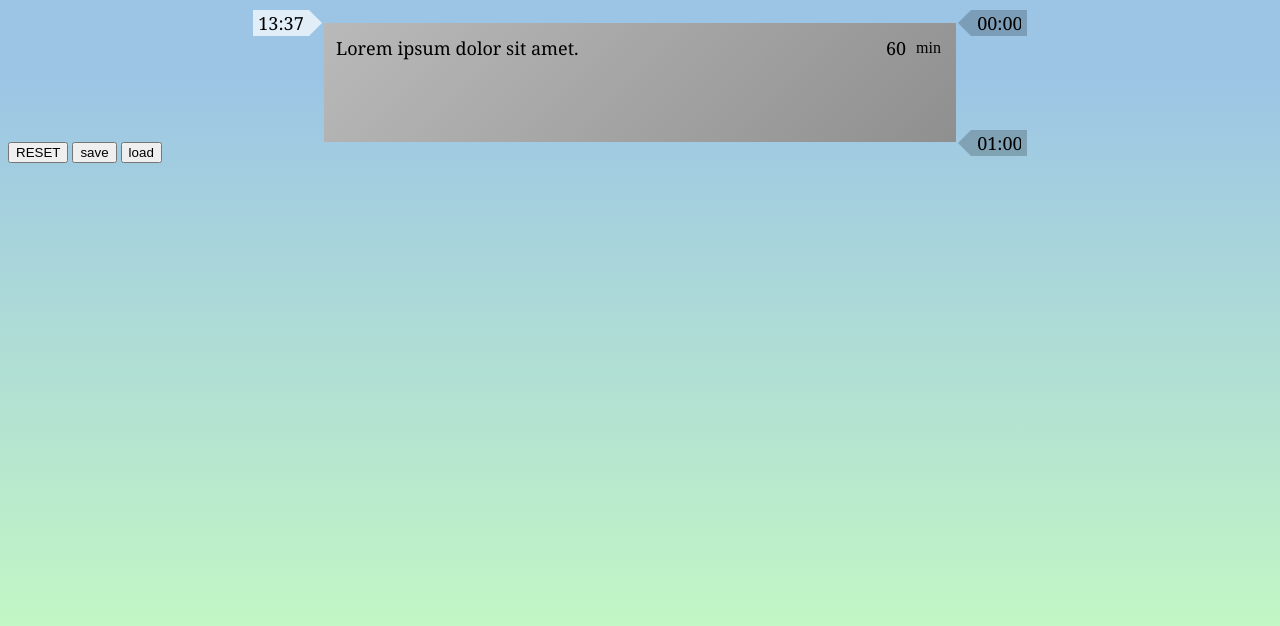
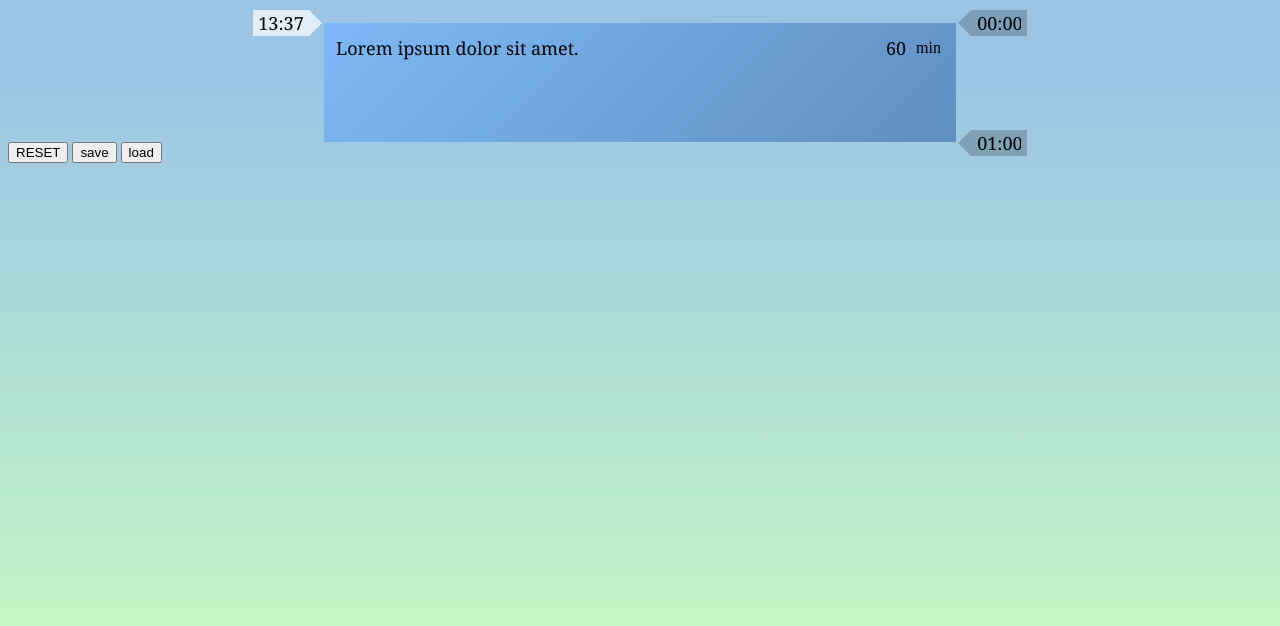
Before and after one commit to Hurtak/DayPlanner, a plain HTML site: page src/index.htm in a window 1280 px wide. Drawn offline with Linux system fonts and the light colour scheme.

Commit message:
default item color changed to blue

```diff
--- a/src/css/items.css
+++ b/src/css/items.css
@@ -18,7 +18,7 @@
 	background: linear-gradient(135deg,  rgba(0,0,0,0.03) 0%,rgba(0,0,0,0.25) 100%); /* W3C */
 	filter: progid:DXImageTransform.Microsoft.gradient( startColorstr='#08000000', endColorstr='#40000000',GradientType=1 ); /* IE6-9 fallback on horizontal gradient */
 
-	background-color: #BFBFBF;
+	background-color: #80BFFF;
 }
 
 .item:last-child {
```
